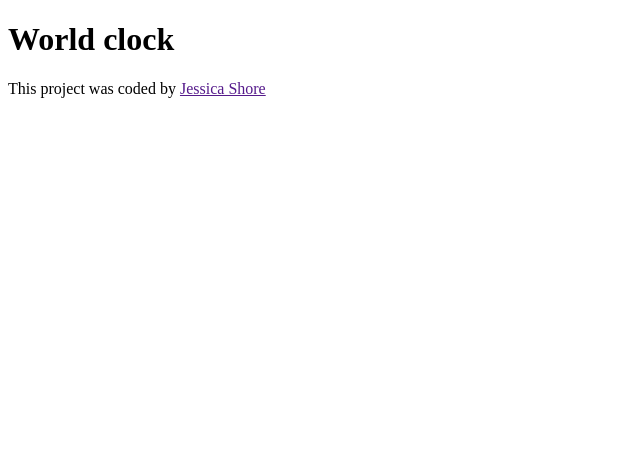
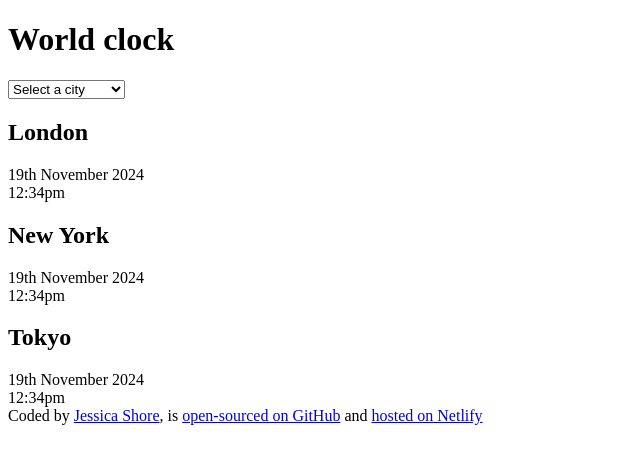
Before and after one commit to je5513/world-clock, a plain HTML site: page index.html in a window 1280 px wide. Shown: the whole page, without its empty margins (0-640 px from the left). Drawn offline with Linux system fonts and the light colour scheme.

Commit message:
Added the basic HTML

```diff
--- a/index.html
+++ b/index.html
@@ -7,8 +7,44 @@
     <title>World Clock</title>
   </head>
   <body>
-    <h1>World clock</h1>
-    <footer>This project was coded by <a href=""> Jessica Shore</a></footer>
+    <div class="container">
+      <h1>World clock</h1>
+      <select>
+        <option value="">Select a city</option>
+        <option value="current-location">Current location</option>
+        <option value=""></option>
+        <option value=""></option>
+      </select>
+
+      <div class="city">
+        <h2>London</h2>
+        <div class="date">19th November 2024</div>
+        <div class="time">12:34pm</div>
+      </div>
+
+      <div class="city">
+        <h2>New York</h2>
+        <div class="date">19th November 2024</div>
+        <div class="time">12:34pm</div>
+      </div>
+
+      <div class="city">
+        <h2>Tokyo</h2>
+        <div class="date">19th November 2024</div>
+        <div class="time">12:34pm</div>
+      </div>
+    </div>
+    <footer>
+      Coded by
+      <a href="https://github.com/je5513" target="_blank">Jessica Shore</a>, is
+      <a href="https://github.com/je5513/world-clock" target="_blank">
+        open-sourced on GitHub</a
+      >
+      and
+      <a href="https://world-wide-time.netlify.app/" target="_blank"
+        >hosted on Netlify</a
+      >
+    </footer>
     <script src="src/index.js"></script>
   </body>
 </html>
```
